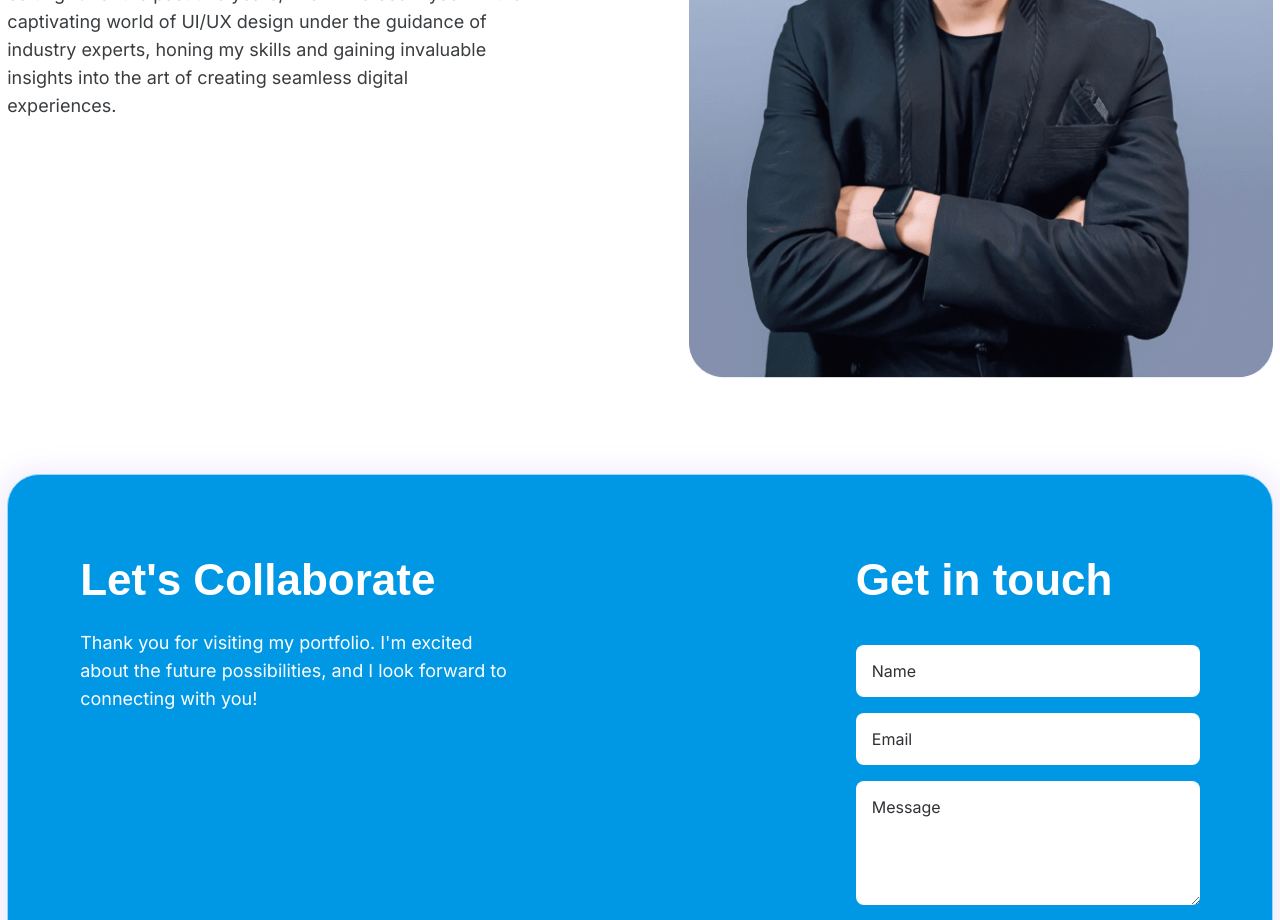
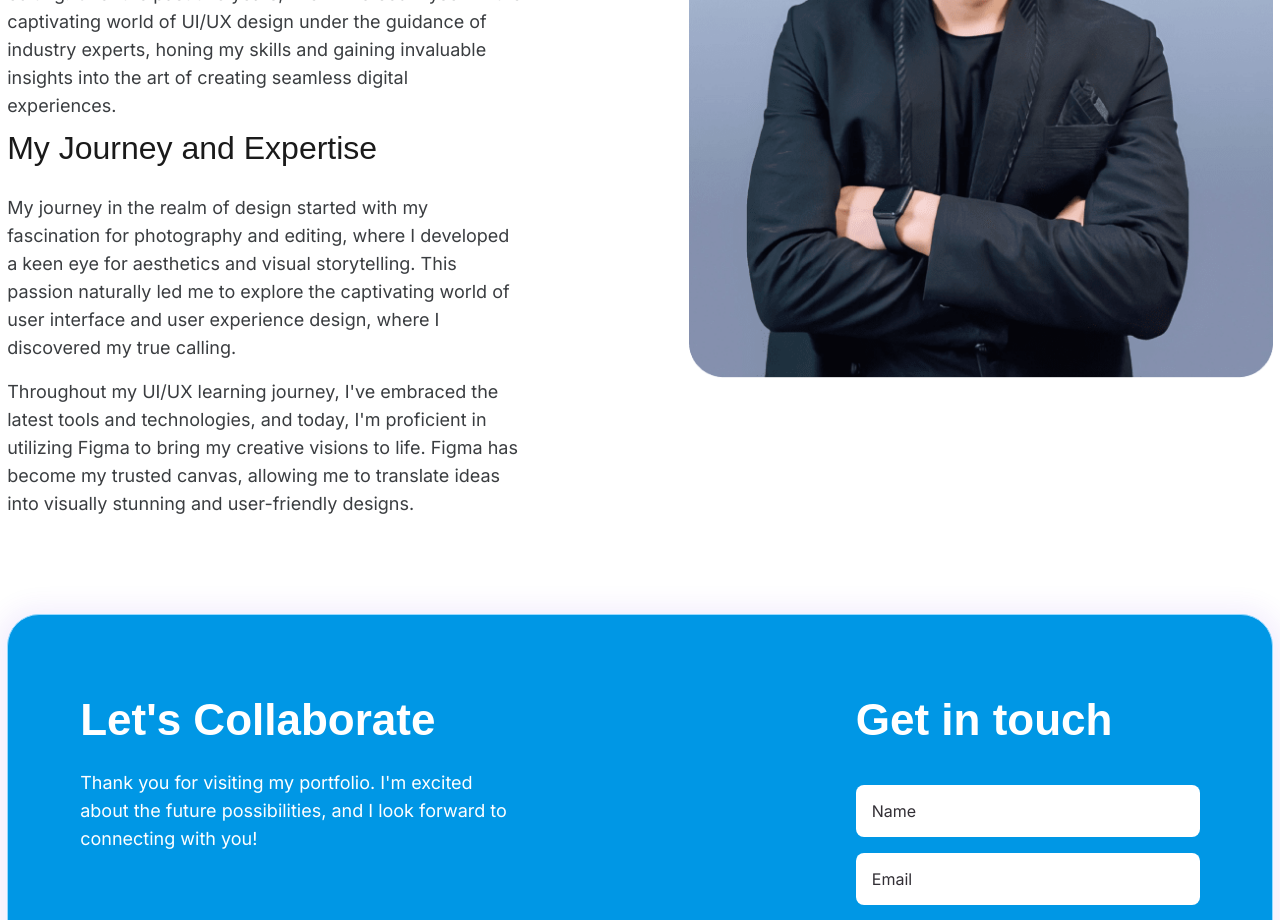
Before and after one commit to tabishvisuals/tabishvisuals-portfolio, a React (Vite) app: page / in a window 1280 px wide. Shown: the part 2700-3620 px from the top of the page. Built offline with nearby package versions, Linux system fonts and the light colour scheme; a web font is replaced by a local one.

Commit message:
updated about me

```diff
--- a/src/pages/home/about.jsx
+++ b/src/pages/home/about.jsx
@@ -23,6 +23,24 @@ function About() {
             experts, honing my skills and gaining invaluable insights into the
             art of creating seamless digital experiences.
           </p>
+
+          <h2 className="font-grotesque text-2xl lg:text-[2rem] lg:leading-[3.575rem] text-secondary mb-2 md:mb-4">
+            My Journey and Expertise
+          </h2>
+          <p className="font-inter text-base lg:text-lg text-[#3A3D40] mb-2 md:mb-4">
+            My journey in the realm of design started with my fascination for
+            photography and editing, where I developed a keen eye for aesthetics
+            and visual storytelling. This passion naturally led me to explore
+            the captivating world of user interface and user experience design,
+            where I discovered my true calling.
+          </p>
+          <p className="font-inter text-base lg:text-lg text-[#3A3D40] ">
+            Throughout my UI/UX learning journey, I&apos;ve embraced the latest
+            tools and technologies, and today, I&apos;m proficient in utilizing
+            Figma to bring my creative visions to life. Figma has become my
+            trusted canvas, allowing me to translate ideas into visually
+            stunning and user-friendly designs.
+          </p>
         </div>
         <div className="flex-1 flex justify-start lg:justify-end">
           <img src={Tabish} alt="tabish profile pic" className="lg:h-[42rem]" />
```
